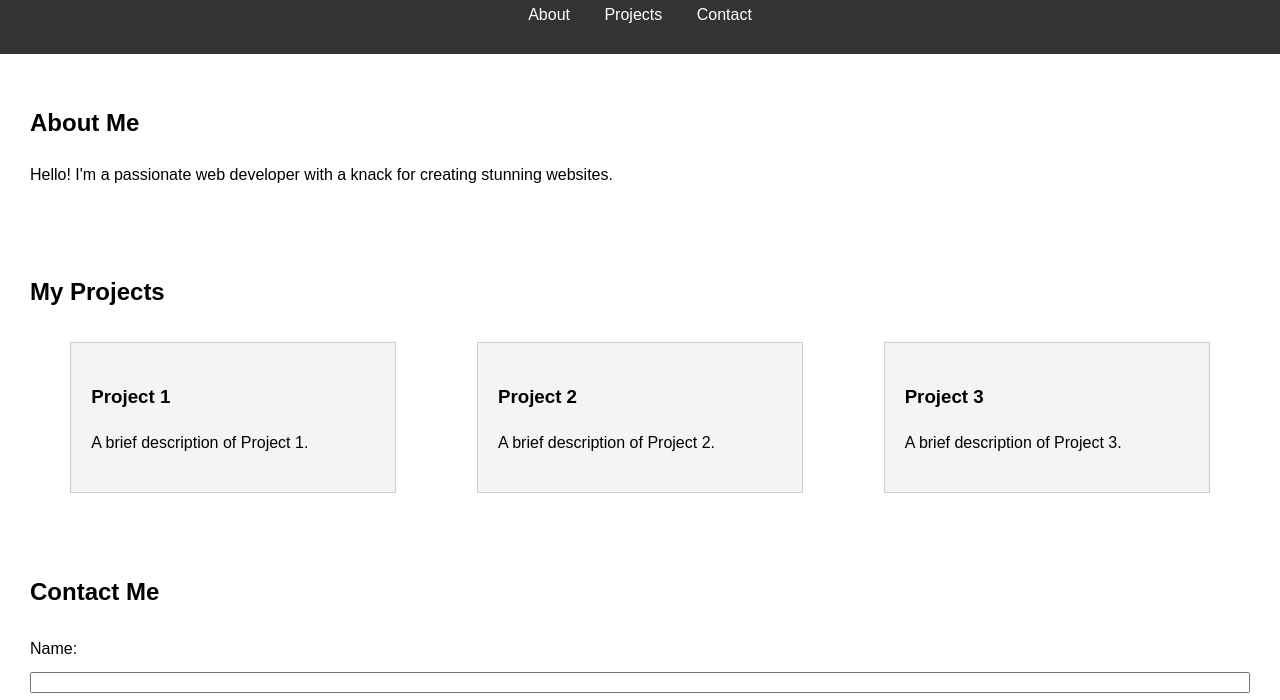
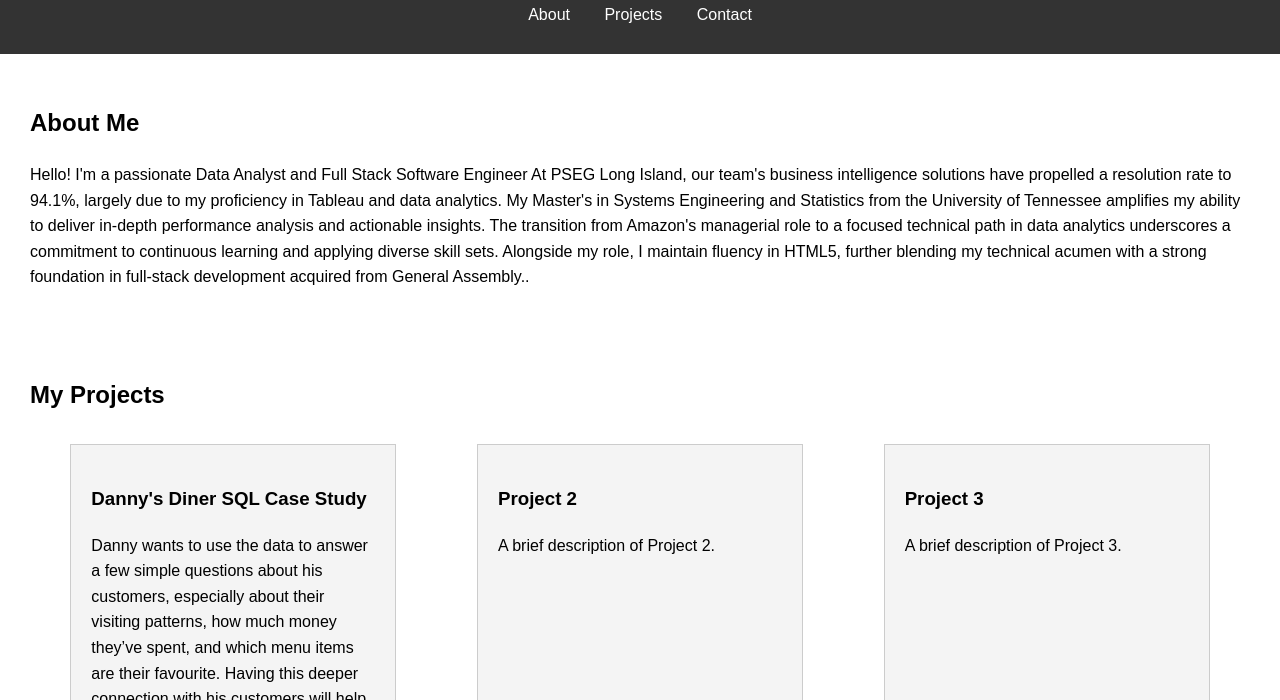
Before and after one commit to lutheranders1/GA-First-Portfolio-website, a plain HTML site: page index.html in a window 1280 px wide. Shown: the part 75-775 px from the top of the page. Drawn offline with Linux system fonts and the light colour scheme.

Commit message:
Update index.html

```diff
--- a/index.html
+++ b/index.html
@@ -20,15 +20,24 @@
 
     <section id="about">
         <h2>About Me</h2>
-        <p>Hello! I'm a passionate web developer with a knack for creating stunning websites.</p>
+        <p>Hello! I'm a passionate Data Analyst and Full Stack Software Engineer At PSEG Long Island, our team's business intelligence solutions have propelled a resolution rate to 94.1%, largely due to my proficiency in Tableau and data analytics. My Master's in Systems Engineering and Statistics from the University of Tennessee amplifies my ability to deliver in-depth performance analysis and actionable insights.
+
+The transition from Amazon's managerial role to a focused technical path in data analytics underscores a commitment to continuous learning and applying diverse skill sets. Alongside my role, I maintain fluency in HTML5, further blending my technical acumen with a strong foundation in full-stack development acquired from General Assembly..</p>
     </section>
 
     <section id="projects">
         <h2>My Projects</h2>
         <div class="project-container">
             <div class="project">
-                <h3>Project 1</h3>
-                <p>A brief description of Project 1.</p>
+                <h3>Danny's Diner SQL Case Study</h3>
+                <p>Danny wants to use the data to answer a few simple questions about his customers, especially about their
+
+visiting patterns,
+how much money they’ve spent, and
+which menu items are their favourite.
+Having this deeper connection with his customers will help him deliver a better and more personalised experience for his loyal customers.
+
+He plans on using these insights to help him decide whether he should expand the existing customer loyalty program — additionally he needs help to generate some basic datasets so his team can easily inspect the data without needing to use SQL..</p>
             </div>
             <div class="project">
                 <h3>Project 2</h3>
```
